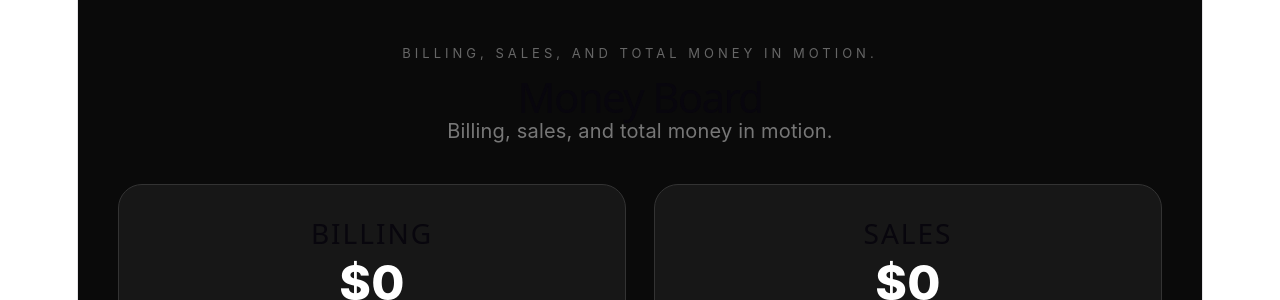
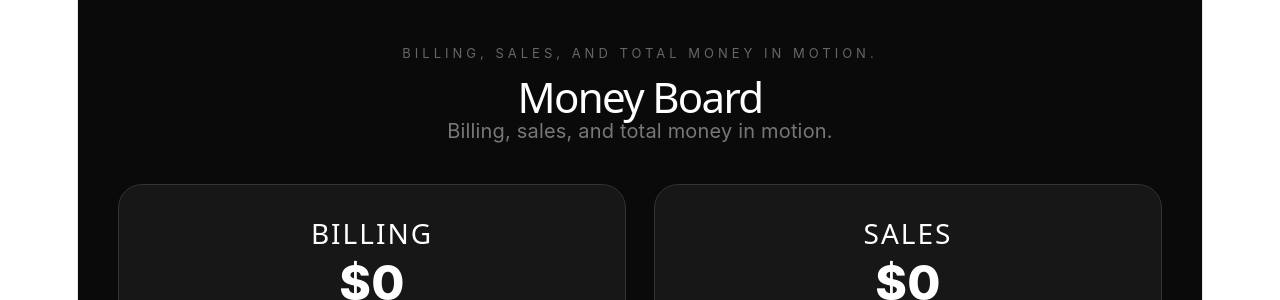
Before and after one commit to liederdigital/money-board, a React (Vite) app: page / in a window 1280 px wide. Shown: the top 300 px of the page. Built offline with nearby package versions, Linux system fonts and the light colour scheme; no server answers.

Commit message:
Fix heading colors

```diff
--- a/src/App.jsx
+++ b/src/App.jsx
@@ -47,6 +47,7 @@ function BoardSection({ title, total, items }) {
           fontSize: 28,
           letterSpacing: 2,
           textTransform: "uppercase",
+          color: "white",
         }}
       >
         {title}
@@ -133,7 +134,7 @@ export default function App() {
             Billing, sales, and total money in motion.
           </div>
 
-          <h1 style={{ fontSize: 42, margin: 0, lineHeight: 1 }}>
+          <h1 style={{ fontSize: 42, margin: 0, lineHeight: 1, color: "white" }}>
             Money Board
           </h1>
 
```
